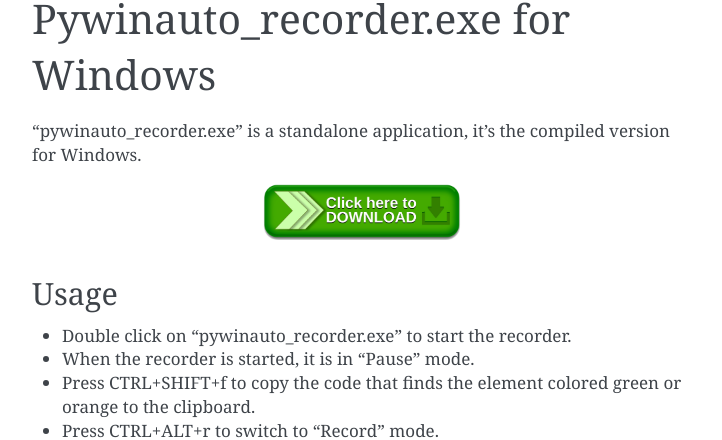
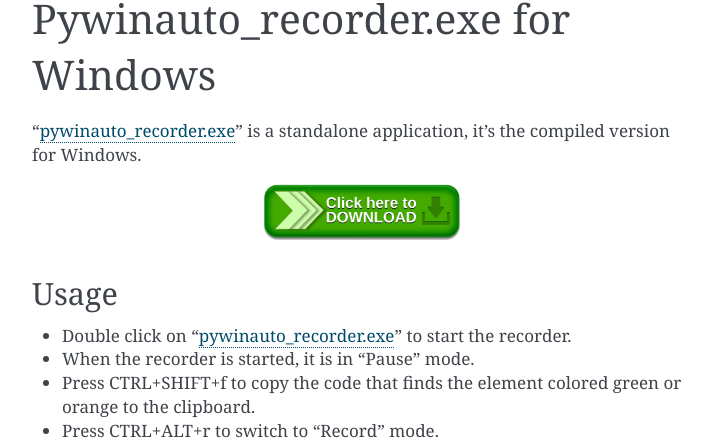
Before and after one commit to beuaaa/pywinauto_recorder, a Sphinx documentation site: the page built from docs/index.rst, in a window 1280 px wide and 900 px high, scrolled down 516 px. Shown: the part 141-581 px from the top of the window, without its empty margins (388-1110 px from the left). Built offline with Sphinx 7.4.7, drawn with Linux system fonts in a browser that asks for light colours.

```diff
--- a/docs/index.rst
+++ b/docs/index.rst
@@ -32,7 +34,7 @@
 
 Usage
 -----
-- Double click on "pywinauto_recorder.exe" to start the recorder.
+- Double click on "pywinauto_recorder.exe_" to start the recorder.
 - When the recorder is started, it is in "Pause" mode.
 - Press CTRL+SHIFT+f to copy the code that finds the element colored green or orange to the clipboard.
 - Press CTRL+ALT+r to switch to "Record" mode.
```
Also changed, not shown: other parts of docs/index.rst (+3 -1 lines).
